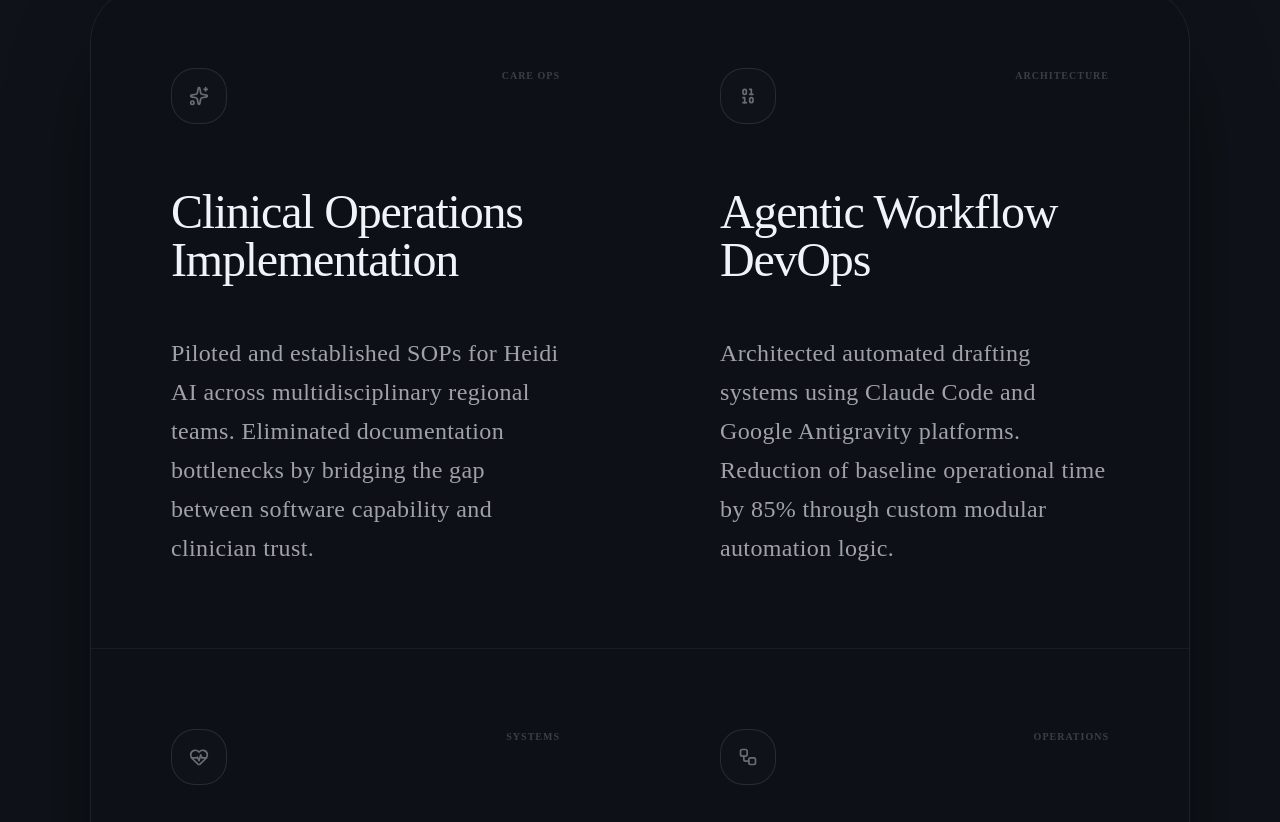
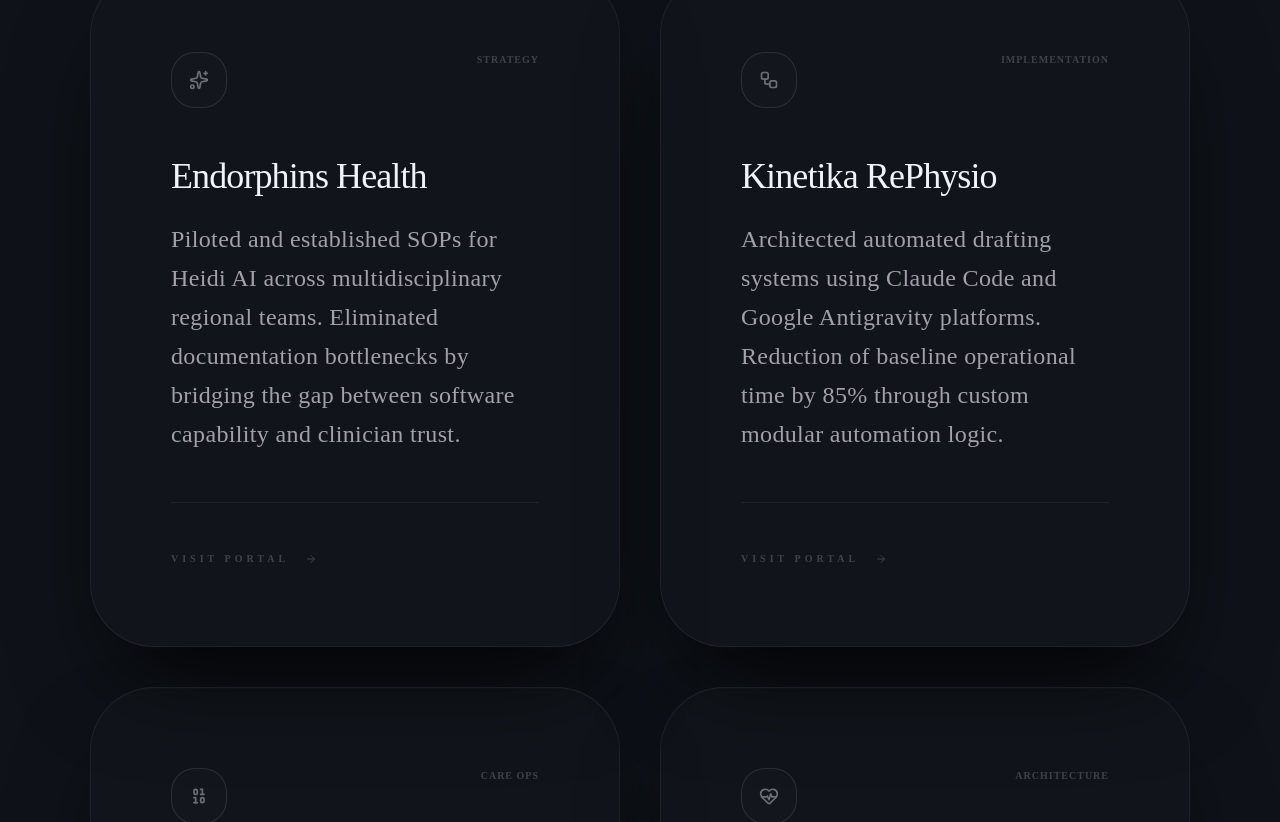
Before and after one commit to GenerousPharaoh/kareemhassanein-site, a Next.js app: page / in a window 1280 px wide. Shown: the part 1758-2580 px from the top of the page. Built offline with nearby package versions, Linux system fonts and the light colour scheme.

Commit message:
Project Integration: Highlighted Kinetika and Endorphins, removed GitHub, and refined narrative visuals

```diff
--- a/src/app/contact/page.tsx
+++ b/src/app/contact/page.tsx
@@ -1,19 +1,20 @@
 'use client';
 
-import { Mail, Github, Linkedin, ArrowUpRight } from 'lucide-react';
+import { Mail, Linkedin, Globe, ArrowUpRight } from 'lucide-react';
 import ScrollReveal from '@/components/ScrollReveal';
 
 const socialLinks = [
   { label: 'Platform Correspondence', href: 'mailto:kareemhassanein@gmail.com', icon: <Mail className="w-5 h-5" /> },
-  { label: 'Technical Repository', href: 'https://github.com/GenerousPharaoh', icon: <Github className="w-5 h-5" /> },
+  { label: 'Endorphins Health', href: 'https://www.endorphinshealth.com', icon: <Globe className="w-5 h-5" /> },
+  { label: 'Kinetika RePhysio', href: 'https://www.kinetikarephysio.com', icon: <Globe className="w-5 h-5" /> },
   { label: 'Professional Graph', href: 'https://linkedin.com/in/kareemh', icon: <Linkedin className="w-5 h-5" /> },
 ];
 
 export default function Contact() {
   return (
-    <main className="pt-24 min-h-screen relative overflow-hidden flex items-center">
+    <main className="pt-24 min-h-screen relative overflow-hidden flex items-center bg-background">
       <div className="section-container relative z-10 w-full py-32">
-        <div className="grid lg:grid-cols-[1.2fr_0.8fr] gap-32 items-center">
+        <div className="grid lg:grid-cols-[1.3fr_0.7fr] gap-32 items-center">
           <div>
             <ScrollReveal direction="none" blur={30} duration={1.8} className="mb-10">
               <span className="text-[10px] font-bold tracking-[0.6em] opacity-30 uppercase">Initiate Protocol</span>
@@ -37,7 +38,7 @@ export default function Contact() {
               <ScrollReveal
                 key={link.label}
                 direction="none"
-                delay={0.6 + i * 0.15}
+                delay={0.6 + i * 0.1}
                 blur={20}
                 className="group w-full"
               >
@@ -45,13 +46,16 @@ export default function Contact() {
                   href={link.href}
                   target="_blank"
                   rel="noopener noreferrer"
-                  className="flex items-center justify-between p-12 transition-all glass-nanobanana hover:bg-white/[0.03] group-hover:-translate-y-1"
+                  className="flex items-center justify-between p-12 transition-all glass-nanobanana hover:bg-white/[0.04] group-hover:-translate-y-1"
                 >
                   <div className="flex items-center gap-10">
                     <div className="w-12 h-12 rounded-2xl bg-white/[0.01] border border-white/5 flex items-center justify-center group-hover:border-white/20 transition-all duration-700">
                       {link.icon}
                     </div>
-                    <span className="text-xl font-medium tracking-tight opacity-40 group-hover:opacity-100 transition-all duration-700">{link.label}</span>
+                    <div className="flex flex-col">
+                      <span className="text-xl font-medium tracking-tight opacity-40 group-hover:opacity-100 transition-all duration-700 leading-none mb-1">{link.label}</span>
+                      <span className="text-[10px] uppercase tracking-widest opacity-20 group-hover:opacity-40 transition-all font-bold">Portal</span>
+                    </div>
                   </div>
                   <ArrowUpRight className="opacity-10 group-hover:opacity-100 group-hover:translate-x-1 group-hover:-translate-y-1 transition-all duration-700" />
                 </a>
--- a/src/app/page.tsx
+++ b/src/app/page.tsx
@@ -4,33 +4,35 @@ import Image from 'next/image';
 import Link from 'next/link';
 import { motion, useScroll, useTransform, useMotionValue, useSpring } from 'framer-motion';
 import { useRef } from 'react';
-import { ArrowRight, Sparkles, Binary, HeartPulse, Workflow } from 'lucide-react';
+import { ArrowRight, Sparkles, Binary, HeartPulse, Workflow, ArrowUpRight } from 'lucide-react';
 import ScrollReveal from '@/components/ScrollReveal';
 
 const impacts = [
   {
-    title: 'Clinical Operations Implementation',
+    title: 'Endorphins Health',
     details: 'Piloted and established SOPs for Heidi AI across multidisciplinary regional teams. Eliminated documentation bottlenecks by bridging the gap between software capability and clinician trust.',
-    tag: 'Care Ops',
+    tag: 'Strategy',
+    href: 'https://www.endorphinshealth.com',
     icon: <Sparkles className="w-5 h-5 opacity-40" />
   },
   {
-    title: 'Agentic Workflow DevOps',
+    title: 'Kinetika RePhysio',
     details: 'Architected automated drafting systems using Claude Code and Google Antigravity platforms. Reduction of baseline operational time by 85% through custom modular automation logic.',
-    tag: 'Architecture',
-    icon: <Binary className="w-5 h-5 opacity-40" />
+    tag: 'Implementation',
+    href: 'https://www.kinetikarephysio.com',
+    icon: <Workflow className="w-5 h-5 opacity-40" />
   },
   {
-    title: 'Patient Discovery Infrastructure',
-    details: 'Building high-performance acquisition streams with SEO-first architecture and Jane App integration. Linking clinical visibility to measurable patient conversion.',
-    tag: 'Systems',
-    icon: <HeartPulse className="w-5 h-5 opacity-40" />
+    title: 'Clinical AI Selection & Rollout',
+    details: 'Built patient acquisition infrastructure across 6 specialties. Architected multi-provider Jane App booking & referral logic and configured local SEO technical architecture.',
+    tag: 'Care Ops',
+    icon: <Binary className="w-5 h-5 opacity-40" />
   },
   {
     title: 'Process Architecture Design',
     details: 'Designing multidisciplinary clinical booking and referral pathways. Operationalizing clinical excellence through repeatable, automated system architecture.',
-    tag: 'Operations',
-    icon: <Workflow className="w-5 h-5 opacity-40" />
+    tag: 'Architecture',
+    icon: <HeartPulse className="w-5 h-5 opacity-40" />
   }
 ];
 
@@ -49,10 +51,8 @@ function TiltImage({ src, alt, className = "" }: { src: string; alt: string; cla
     const height = rect.height;
     const mouseX = e.clientX - rect.left;
     const mouseY = e.clientY - rect.top;
-    const xPct = mouseX / width - 0.5;
-    const yPct = mouseY / height - 0.5;
-    x.set(xPct);
-    y.set(yPct);
+    x.set(mouseX / width - 0.5);
+    y.set(mouseY / height - 0.5);
   };
 
   const handleMouseLeave = () => {
@@ -100,7 +100,7 @@ export default function Home() {
             </ScrollReveal>
 
             <ScrollReveal direction="up" distance={60} blur={20} delay={0.2}>
-              <h1 className="text-6xl md:text-8xl lg:text-[115px] font-medium leading-[0.85] tracking-tight mb-20 text-balance">
+              <h1 className="text-6xl md:text-8xl lg:text-[115px] font-medium leading-[0.85] tracking-tight mb-16 text-balance">
                 The bridge <br />
                 between care <br />
                 {"&"} <span className="opacity-40 italic font-light font-serif">outcome.</span>
@@ -114,7 +114,7 @@ export default function Home() {
               <div className="flex gap-16 items-center">
                 <Link
                   href="/contact"
-                  className="group flex items-center gap-8 text-xl font-bold tracking-tight text-foreground link-underline pb-1 transition-all"
+                  className="group flex items-center gap-8 text-xl font-bold tracking-tight text-foreground link-underline pb-1"
                 >
                   Initiate Dialogue
                   <ArrowRight size={24} className="opacity-20 group-hover:translate-x-4 transition-transform duration-700" />
@@ -129,12 +129,12 @@ export default function Home() {
         </div>
       </section>
 
-      {/* Discrete Result Matrix: High Contrast Narrative */}
+      {/* Project Matrix: High Impact Narrative */}
       <section className="py-64 lg:py-80 border-t border-white/5 bg-white/[0.01] relative overflow-hidden">
         <div className="section-container">
           <div className="flex flex-col lg:flex-row justify-between items-end mb-48 gap-12">
             <ScrollReveal direction="up" blur={20}>
-              <p className="text-[10px] font-bold tracking-[0.5em] uppercase opacity-30 mb-8">Verification</p>
+              <p className="text-[10px] font-bold tracking-[0.5em] uppercase opacity-30 mb-8">Clinical Success</p>
               <h2 className="text-7xl md:text-9xl font-medium tracking-tighter leading-none">
                 Discrete <br /> Impact.
               </h2>
@@ -146,26 +146,54 @@ export default function Home() {
             </ScrollReveal>
           </div>
 
-          <div className="grid md:grid-cols-2 gap-1px bg-white/5 border border-white/5 overflow-hidden rounded-[3.5rem] glass-nanobanana">
+          <div className="grid md:grid-cols-2 gap-10">
             {impacts.map((impact, i) => (
               <ScrollReveal
                 key={impact.title}
                 direction="up"
                 delay={i * 0.15}
                 blur={15}
-                className="bg-[#0d1117] p-20 space-y-16 hover:bg-white/[0.02] transition-all duration-1000 group border-b last:border-0 border-white/5"
+                className="group relative h-full flex flex-col"
               >
+                <div className="h-full p-20 rounded-[4rem] glass-nanobanana hover:bg-white/[0.04] transition-all duration-1000 flex flex-col justify-between group-hover:-translate-y-4">
+                  <div className="space-y-12">
                     <div className="flex justify-between items-start">
                       <div className="w-14 h-14 rounded-3xl bg-white/[0.01] border border-white/10 flex items-center justify-center group-hover:border-foreground/20 transition-all duration-1000">
                         {impact.icon}
                       </div>
                       <span className="text-[10px] font-bold tracking-widest uppercase opacity-20">{impact.tag}</span>
                     </div>
-                <div className="space-y-10">
-                  <h3 className="text-5xl font-medium tracking-tight h-[2.2em] group-hover:text-accent transition-colors duration-1000 leading-none">{impact.title}</h3>
+                    <div className="space-y-6">
+                      <div className="flex items-center justify-between group/title">
+                        <h3 className="text-4xl font-medium tracking-tight group-hover:text-accent transition-colors duration-1000">{impact.title}</h3>
+                        {impact.href && (
+                          <a
+                            href={impact.href}
+                            target="_blank"
+                            rel="noopener noreferrer"
+                            className="opacity-0 group-hover:opacity-100 group-hover:translate-x-4 transition-all duration-1000"
+                          >
+                            <ArrowUpRight className="text-accent w-6 h-6" />
+                          </a>
+                        )}
+                      </div>
                       <p className="text-2xl text-muted-foreground font-light leading-relaxed">
                         {impact.details}
                       </p>
+                    </div>
+                  </div>
+                  {impact.href && (
+                    <div className="pt-12 mt-12 border-t border-white/5">
+                      <a
+                        href={impact.href}
+                        target="_blank"
+                        rel="noopener noreferrer"
+                        className="text-[10px] font-bold uppercase tracking-[0.4em] opacity-20 group-hover:opacity-100 group-hover:text-accent transition-all flex items-center gap-4"
+                      >
+                        Visit Portal <ArrowRight size={12} />
+                      </a>
+                    </div>
+                  )}
                 </div>
               </ScrollReveal>
             ))}
@@ -173,32 +201,32 @@ export default function Home() {
         </div>
       </section>
 
-      {/* Narrative Break: Micro-Detail visual */}
+      {/* Narrative Break: Implementation & Workflow */}
       <section className="py-80 relative border-y border-white/10 overflow-hidden bg-white/[0.005]">
         <div className="section-container">
           <div className="grid lg:grid-cols-[2fr_1.5fr] gap-32 items-center">
             <ScrollReveal direction="up" blur={30} className="space-y-20">
               <h2 className="text-5xl md:text-[110px] font-medium tracking-tighter leading-[0.85] text-balance">
-                Implement <br /> {"&"} Adopt.
+                Care <br /> {"&"} Workflow.
               </h2>
               <p className="text-3xl font-light text-muted-foreground leading-relaxed max-w-2xl italic">
-                I understand the friction of high-stakes clinical environments because I have lived in them. Care does not happen without technical stability and user confidence.
+                I understand the friction of high-stakes clinical environments because I have lived in them. Technical stability is the prerequisite for clinical care.
               </p>
             </ScrollReveal>
 
-            <ScrollReveal direction="right" blur={40} delay={0.2} className="group">
+            <ScrollReveal direction="right" blur={40} delay={0.3} className="group">
               <TiltImage src="/assets/n_implementation.png" alt="Clinical Implementation Details" className="aspect-square" />
             </ScrollReveal>
           </div>
         </div>
       </section>
 
-      {/* Closing Statement */}
+      {/* Final Call */}
       <section className="py-96 text-center relative flex flex-col items-center">
         <ScrollReveal direction="up" blur={40}>
           <h2 className="text-8xl md:text-[180px] font-medium tracking-tighter mb-24 leading-[0.75]">
             Build <br />
-            <span className="opacity-10 italic font-light font-serif">The Result.</span>
+            <span className="opacity-10 italic font-light font-serif">outcome.</span>
           </h2>
           <Link
             href="/contact"
```
Lines whose indentation alone changed are shown as unchanged.
